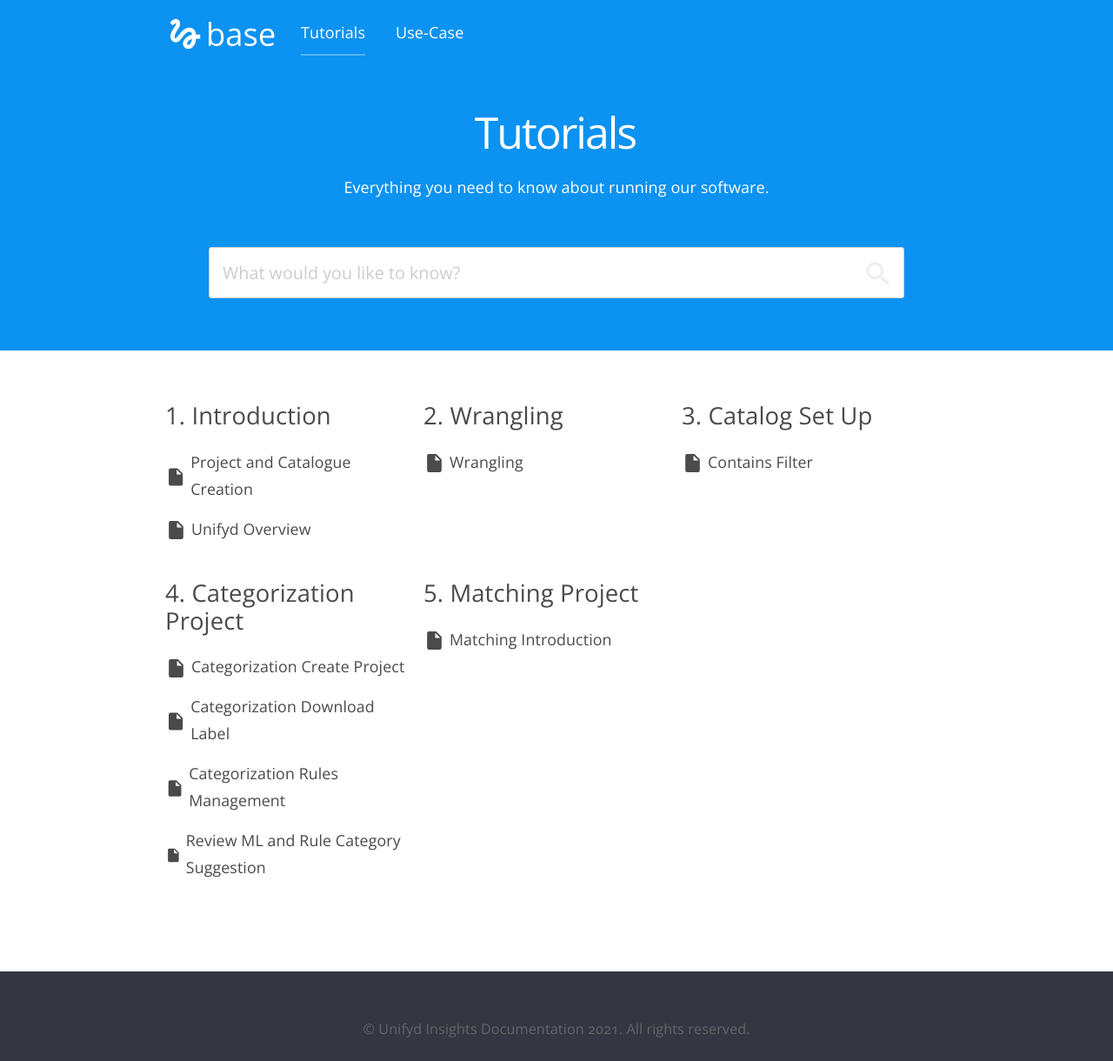
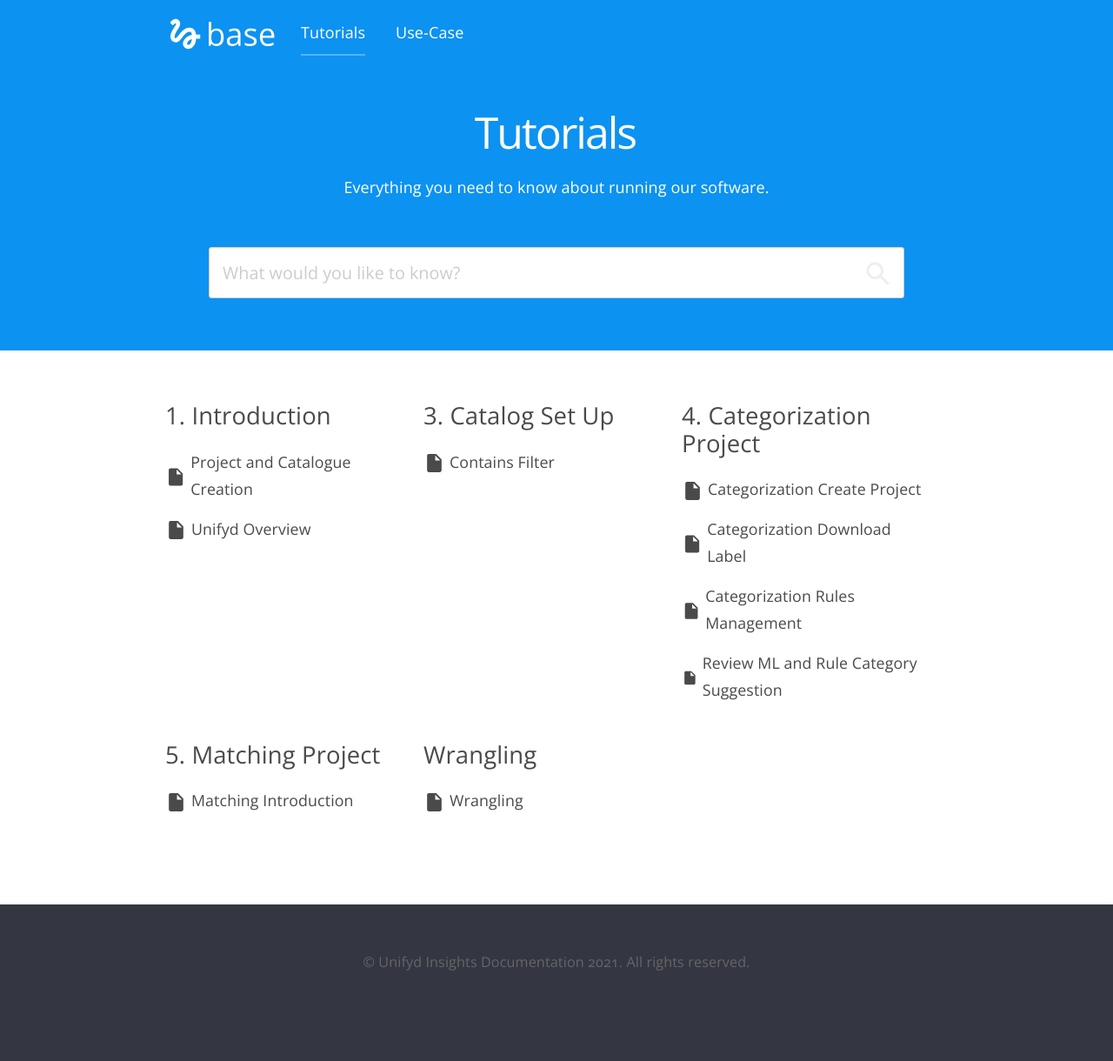
Before and after one commit to dianamosca/user-documentation, a Jekyll site: the page built from index.html, in a window 1280 px wide. Shown: the whole page at 87% size. Built offline with Jekyll 4.4.1, drawn with Linux system fonts in a browser that asks for light colours; nearby versions of some CDN libraries; after the commit the page ends 1143 px from its top, so only the background shows below that.

```diff
--- a/_posts/2021-06-17-Wrangling.md
+++ b/_posts/2021-06-17-Wrangling.md
@@ -2,7 +2,7 @@
 date: 2021-06-17
 title: Wrangling
 categories:
-- 2. Wrangling
+- Wrangling
 description:
 type: Document
 ---
```
Also changed, not shown: 8 other files.
